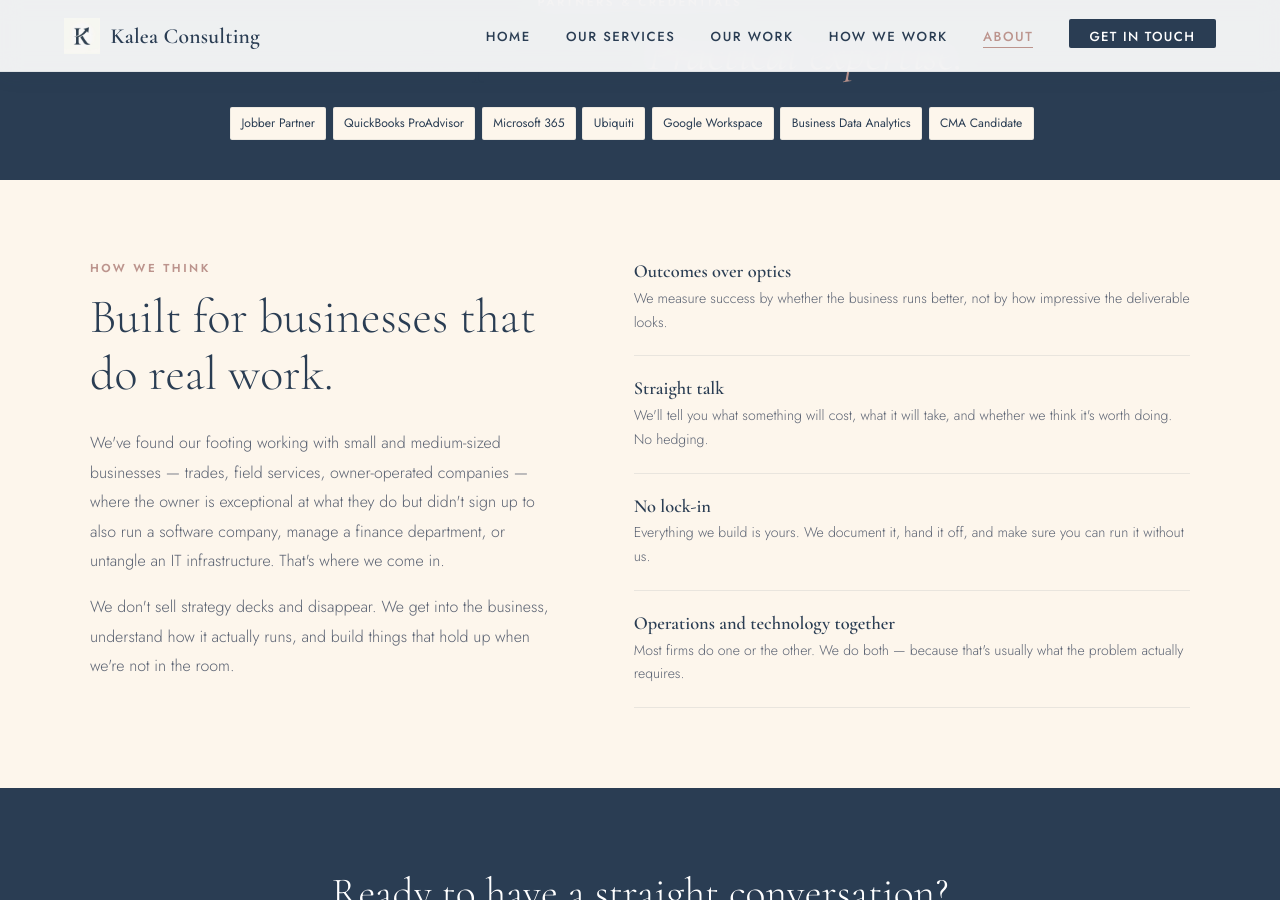
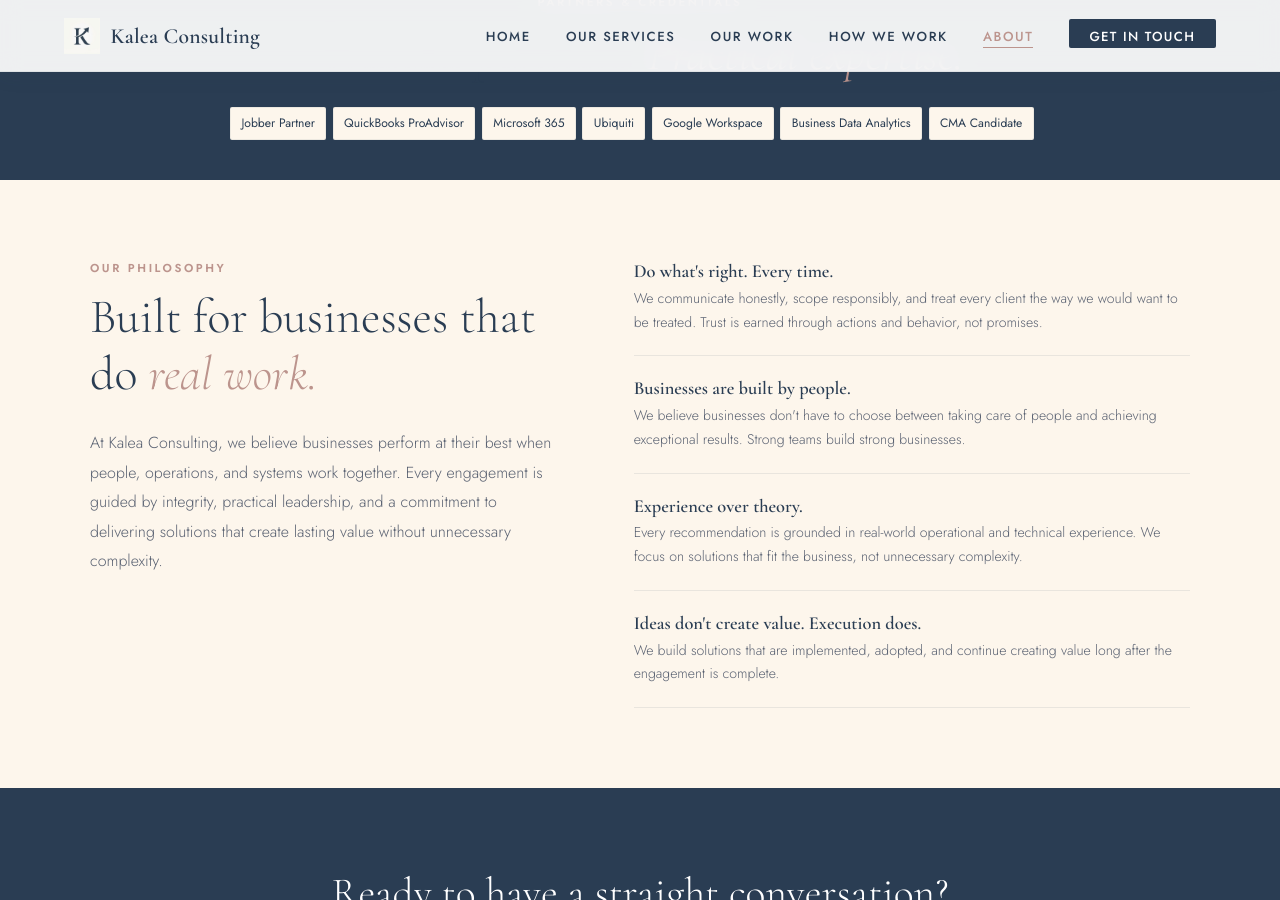
Before and after one commit to Kalea-Consulting/kaleaconsulting, a Jekyll site: the page built from about.html, in a window 1280 px wide and 900 px high, scrolled down 2652 px. Built offline with Jekyll 4.4.1, drawn with Linux system fonts in a browser that asks for light colours.

Commit message:
redefine Kalea's philosophy about.html
replaced ONLY words in the section

```diff
--- a/about.html
+++ b/about.html
@@ -270,37 +270,34 @@ description: Meet the team behind Kalea Consulting — Blake Rice and Matt Schla
   <div class="section-inner">
     <div class="philosophy-grid">
       <div class="fade-up">
-        <p class="section-label">How We Think</p>
-        <h2 class="section-heading">Built for businesses that do real work.</h2>
+        <p class="section-label">Our Philosophy</p>
+        <h2 class="section-heading">Built for businesses that do <em>real work.</em></h2>
         <p class="philosophy-intro">
-          We've found our footing working with small and medium-sized businesses —
-          trades, field services, owner-operated companies — where the owner is
-          exceptional at what they do but didn't sign up to also run a software
-          company, manage a finance department, or untangle an IT infrastructure.
-          That's where we come in.
-        </p>
-        <p class="philosophy-intro">
-          We don't sell strategy decks and disappear. We get into the business,
-          understand how it actually runs, and build things that hold up when
-          we're not in the room.
+          At Kalea Consulting, we believe businesses perform at their best when people, operations,
+          and systems work together. Every engagement is guided by integrity, practical leadership,
+          and a commitment to delivering solutions that create lasting value without unnecessary complexity.
         </p>
       </div>
       <div class="philosophy-values fade-up" style="transition-delay:0.1s">
         <div class="phil-value">
-          <span class="phil-title">Outcomes over optics</span>
-          <span class="phil-desc">We measure success by whether the business runs better, not by how impressive the deliverable looks.</span>
+          <span class="phil-title">Do what's right. Every time.</span>
+          <span class="phil-desc">We communicate honestly, scope responsibly, and treat every client the way we would
+            want to be treated. Trust is earned through actions and behavior, not promises.</span>
         </div>
         <div class="phil-value">
-          <span class="phil-title">Straight talk</span>
-          <span class="phil-desc">We'll tell you what something will cost, what it will take, and whether we think it's worth doing. No hedging.</span>
+          <span class="phil-title">Businesses are built by people.</span>
+          <span class="phil-desc">We believe businesses don't have to choose between
+            taking care of people and achieving exceptional results. Strong teams build strong businesses.</span>
         </div>
         <div class="phil-value">
-          <span class="phil-title">No lock-in</span>
-          <span class="phil-desc">Everything we build is yours. We document it, hand it off, and make sure you can run it without us.</span>
+          <span class="phil-title">Experience over theory.</span>
+          <span class="phil-desc">Every recommendation is grounded in real-world operational and technical experience.
+            We focus on solutions that fit the business, not unnecessary complexity.</span>
         </div>
         <div class="phil-value">
-          <span class="phil-title">Operations and technology together</span>
-          <span class="phil-desc">Most firms do one or the other. We do both — because that's usually what the problem actually requires.</span>
+          <span class="phil-title">Ideas don't create value. Execution does.</span>
+          <span class="phil-desc">We build solutions that are implemented, adopted, and continue creating value long
+            after the engagement is complete.</span>
         </div>
       </div>
     </div>
```
